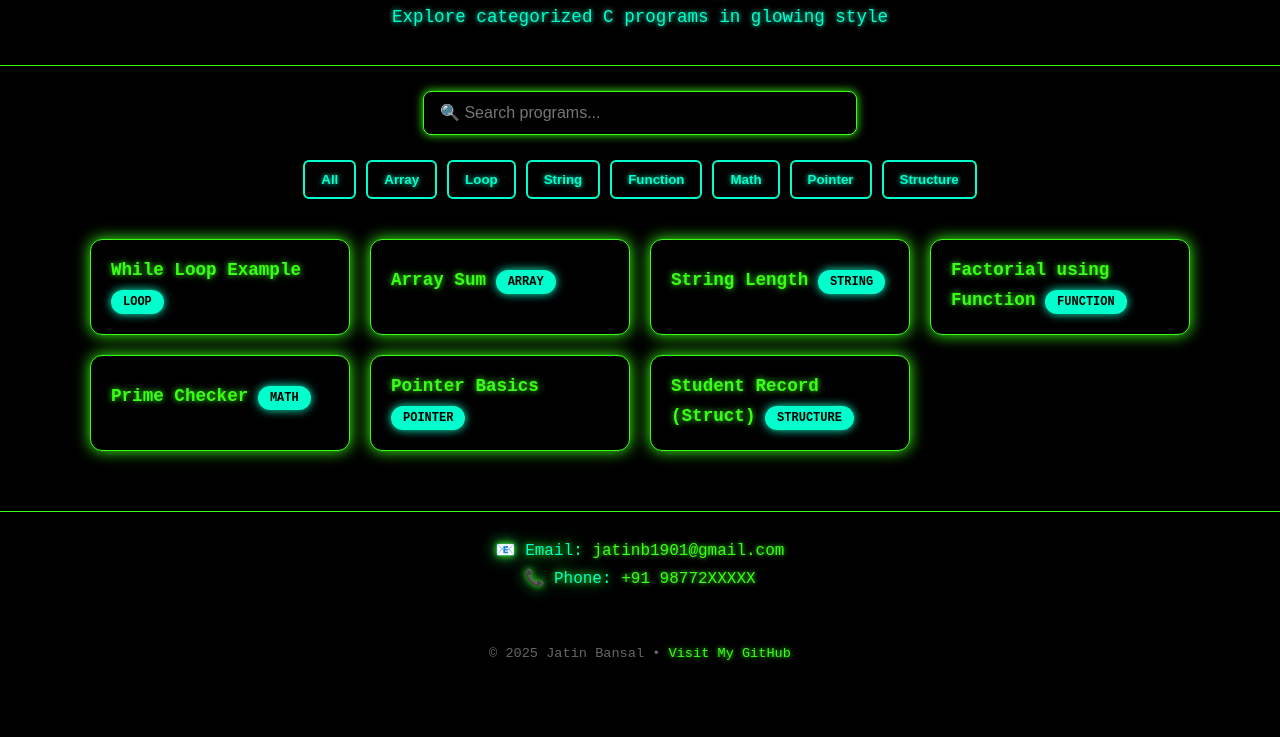
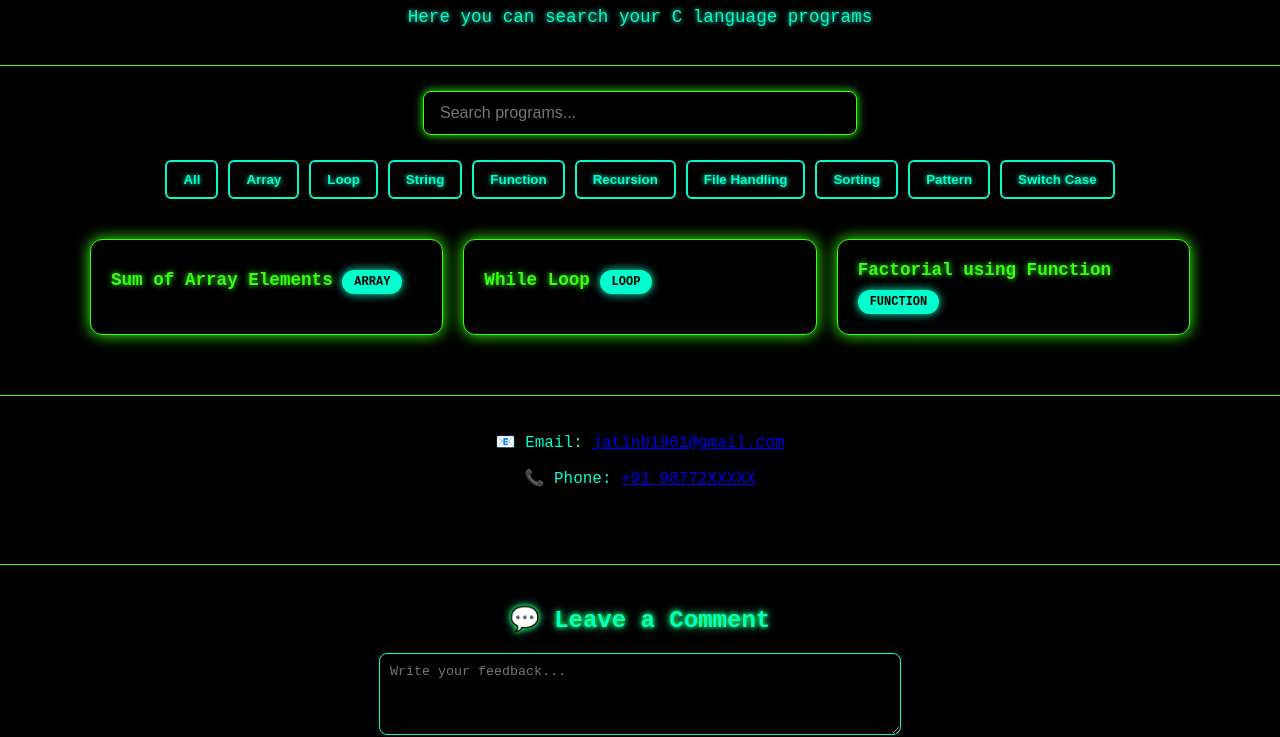
Before and after one commit to jatin-bansal-22/C_Programe, a plain HTML site: page index.html in a window 1280 px wide. Shown: the part 93-830 px from the top of the page. Before the commit the page ends 800 px from the top, so only its background shows below. Drawn offline with Linux system fonts and the light colour scheme.

Commit message:
index.html

```diff
--- a/index.html
+++ b/index.html
@@ -13,25 +13,14 @@
       overflow-x: hidden;
     }
 
-    /* Animate on load */
     @keyframes fadeInUp {
-      0% {
-        opacity: 0;
-        transform: translateY(30px);
-      }
-      100% {
-        opacity: 1;
-        transform: translateY(0);
-      }
+      0% { opacity: 0; transform: translateY(30px); }
+      100% { opacity: 1; transform: translateY(0); }
     }
 
     @keyframes neonGlow {
-      0%, 100% {
-        text-shadow: 0 0 8px #39ff14, 0 0 20px #39ff14;
-      }
-      50% {
-        text-shadow: 0 0 4px #39ff14, 0 0 10px #00ffcc;
-      }
+      0%, 100% { text-shadow: 0 0 8px #39ff14, 0 0 20px #39ff14; }
+      50% { text-shadow: 0 0 4px #39ff14, 0 0 10px #00ffcc; }
     }
 
     header {
@@ -162,52 +151,16 @@
       color: #00ffcc;
       animation: fadeInUp 1.2s ease;
     }
-
-    .contact p {
-      margin: 8px 0;
-      text-shadow: 0 0 5px #00ffcc;
-      animation: neonGlow 3s infinite;
-    }
-
-    .contact a {
-      color: #39ff14;
-      text-decoration: none;
-      text-shadow: 0 0 5px #39ff14;
-    }
-
-    .contact a:hover {
-      color: #00ffcc;
-      text-shadow: 0 0 8px #00ffcc;
-    }
-
-    footer {
-      text-align: center;
-      padding: 20px;
-      font-size: 0.85rem;
-      color: #666;
-    }
-
-    footer a {
-      color: #39ff14;
-      text-shadow: 0 0 5px #39ff14;
-      text-decoration: none;
-    }
-
-    footer a:hover {
-      color: #00ffcc;
-      text-shadow: 0 0 8px #00ffcc;
-    }
   </style>
 </head>
 <body>
-
   <header>
     <h1>Jatin's C Program Hub</h1>
-  <p>Explore categorized C programs in glowing style</p>
+    <p>Here you can search your C language programs</p>
   </header>
 
   <div class="search-container">
-  <input type="text" id="search" placeholder="🔍 Search programs..." />
+    <input type="text" id="search" placeholder="Search programs..." />
   </div>
 
   <div class="category-buttons">
@@ -216,40 +169,27 @@
     <button onclick="filterCategory('loop')">Loop</button>
     <button onclick="filterCategory('string')">String</button>
     <button onclick="filterCategory('function')">Function</button>
-  <button onclick="filterCategory('math')">Math</button>
-  <button onclick="filterCategory('pointer')">Pointer</button>
-  <button onclick="filterCategory('structure')">Structure</button>
+    <button onclick="filterCategory('recursion')">Recursion</button>
+    <button onclick="filterCategory('file')">File Handling</button>
+    <button onclick="filterCategory('sort')">Sorting</button>
+    <button onclick="filterCategory('pattern')">Pattern</button>
+    <button onclick="filterCategory('switch')">Switch Case</button>
   </div>
 
   <div class="grid" id="programGrid">
+    <div class="card" data-category="array">
+      <a href="#">Sum of Array Elements</a>
+      <div class="tag">Array</div>
+    </div>
     <div class="card" data-category="loop">
-    <a href="codes/while_loop.c" target="_blank">While Loop Example</a>
+      <a href="#">While Loop</a>
       <div class="tag">Loop</div>
     </div>
-  <div class="card" data-category="array">
-    <a href="codes/array_sum.c" target="_blank">Array Sum</a>
-    <div class="tag">Array</div>
-  </div>
-  <div class="card" data-category="string">
-    <a href="codes/string_length.c" target="_blank">String Length</a>
-    <div class="tag">String</div>
-  </div>
     <div class="card" data-category="function">
-    <a href="codes/factorial_function.c" target="_blank">Factorial using Function</a>
+      <a href="#">Factorial using Function</a>
       <div class="tag">Function</div>
     </div>
-  <div class="card" data-category="math">
-    <a href="codes/prime_checker.c" target="_blank">Prime Checker</a>
-    <div class="tag">Math</div>
-  </div>
-  <div class="card" data-category="pointer">
-    <a href="codes/pointer_basics.c" target="_blank">Pointer Basics</a>
-    <div class="tag">Pointer</div>
-  </div>
-  <div class="card" data-category="structure">
-    <a href="codes/structure_student.c" target="_blank">Student Record (Struct)</a>
-    <div class="tag">Structure</div>
-  </div>
+    <!-- Add more cards here -->
   </div>
 
   <div class="contact">
@@ -257,9 +197,16 @@
     <p>📞 Phone: <a href="tel:+9198772xxxxx">+91 98772XXXXX</a></p>
   </div>
 
-<footer>
-  © 2025 Jatin Bansal • <a href="https://github.com/jatinbansal" target="_blank">Visit My GitHub</a>
-</footer>
+  <div class="contact">
+    <h2 style="animation: neonGlow 2s infinite; font-size: 1.5rem;">💬 Leave a Comment</h2>
+    <textarea id="commentBox" placeholder="Write your feedback..." rows="4" style="width:90%; max-width:500px; background:#000; border:1px solid #00ffcc; color:#39ff14; padding:10px; border-radius:8px;"></textarea><br><br>
+    <button onclick="postComment()" style="padding:10px 20px; background:#00ffcc; border:none; border-radius:6px; font-weight:bold; cursor:pointer;">Post</button>
+
+    <div id="commentsSection" style="margin-top: 30px; max-width: 700px; margin-left:auto; margin-right:auto;">
+      <h3 style="text-align: left; color: #00ffcc;">📝 Previous Comments</h3>
+      <ul id="commentList" style="list-style:none; padding:0; text-align:left;"></ul>
+    </div>
+  </div>
 
   <script>
     function filterCategory(cat) {
@@ -278,7 +225,36 @@
         card.style.display = text.includes(query) ? 'block' : 'none';
       });
     });
+
+    function postComment() {
+      const box = document.getElementById('commentBox');
+      const comment = box.value.trim();
+      if (comment.length > 0) {
+        let comments = JSON.parse(localStorage.getItem('comments') || '[]');
+        comments.push(comment);
+        localStorage.setItem('comments', JSON.stringify(comments));
+        box.value = '';
+        renderComments();
+      }
+    }
+
+    function renderComments() {
+      const list = document.getElementById('commentList');
+      list.innerHTML = '';
+      const comments = JSON.parse(localStorage.getItem('comments') || '[]');
+      comments.slice().reverse().forEach(comment => {
+        const li = document.createElement('li');
+        li.style.marginBottom = '15px';
+        li.style.border = '1px solid #39ff14';
+        li.style.padding = '10px';
+        li.style.borderRadius = '8px';
+        li.style.boxShadow = '0 0 10px #00ffcc44';
+        li.textContent = comment;
+        list.appendChild(li);
+      });
+    }
+
+    renderComments();
   </script>
-
 </body>
 </html>
```
Lines whose indentation alone changed are shown as unchanged.
